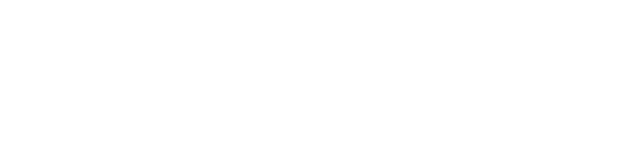
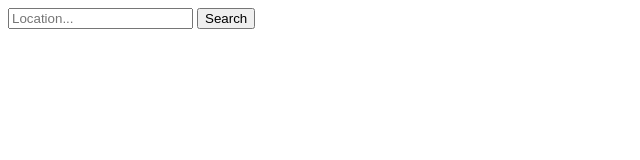
Before and after one commit to Seven719/weather-app, a website: page src/template.html in a window 1280 px wide. Shown: the whole page, without its empty margins (0-640 px from the left). Drawn offline with Linux system fonts and the light colour scheme.

Commit message:
Added a form to input the location that the user wants
Put submit button inside the form so users can click it when ready and submit their request

Added the basic functionality of submitting the form and fetching the weather data and logging it to the console

```diff
--- a/src/template.html
+++ b/src/template.html
@@ -5,5 +5,17 @@
     <meta name="viewport" content="width=device-width, initial-scale=1.0" />
     <title>Weather App</title>
   </head>
-  <body></body>
+  <body>
+    <form method="post" id="weather-form">
+      <input
+        type="text"
+        name="search-country"
+        maxlength="100"
+        required
+        placeholder="Location..."
+        id="search-input"
+      />
+      <button type="submit" id="search-button">Search</button>
+    </form>
+  </body>
 </html>
```
Also changed, not shown: src/index.js (added, +10 -0 lines).
